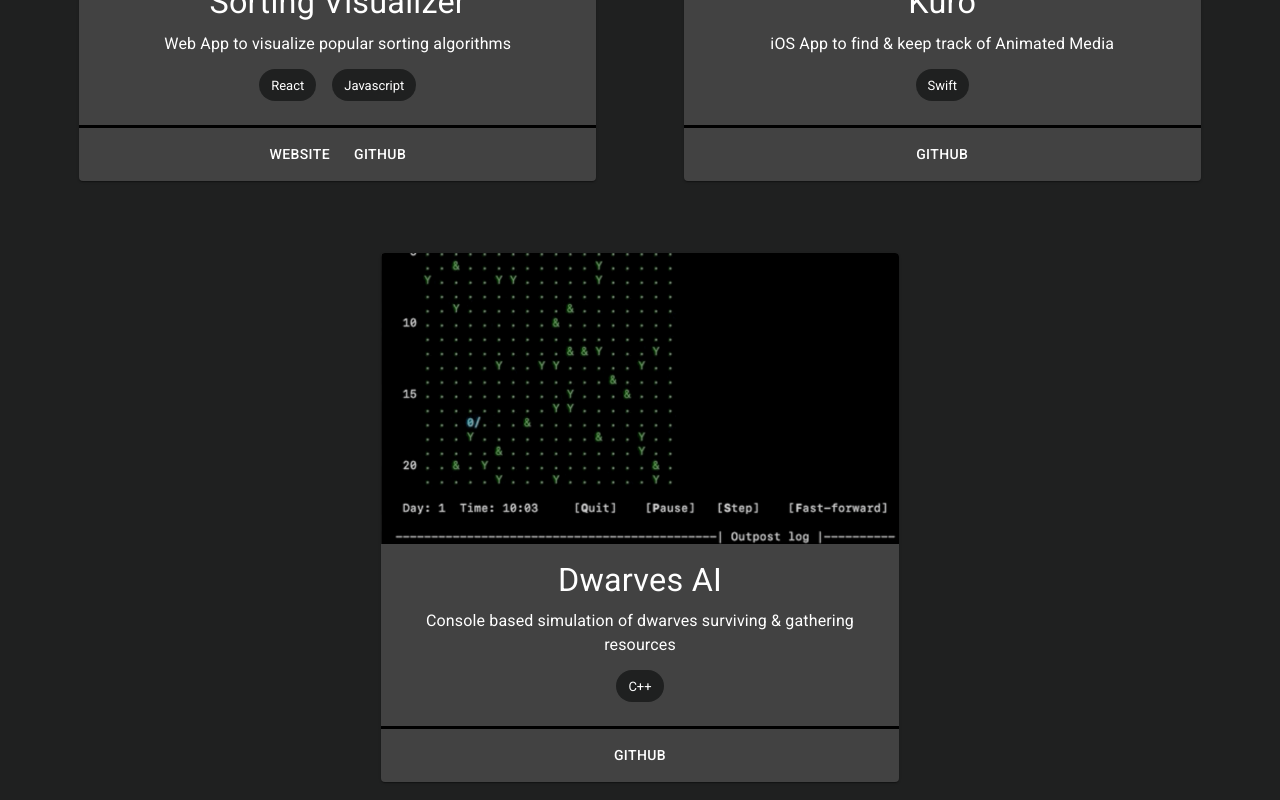
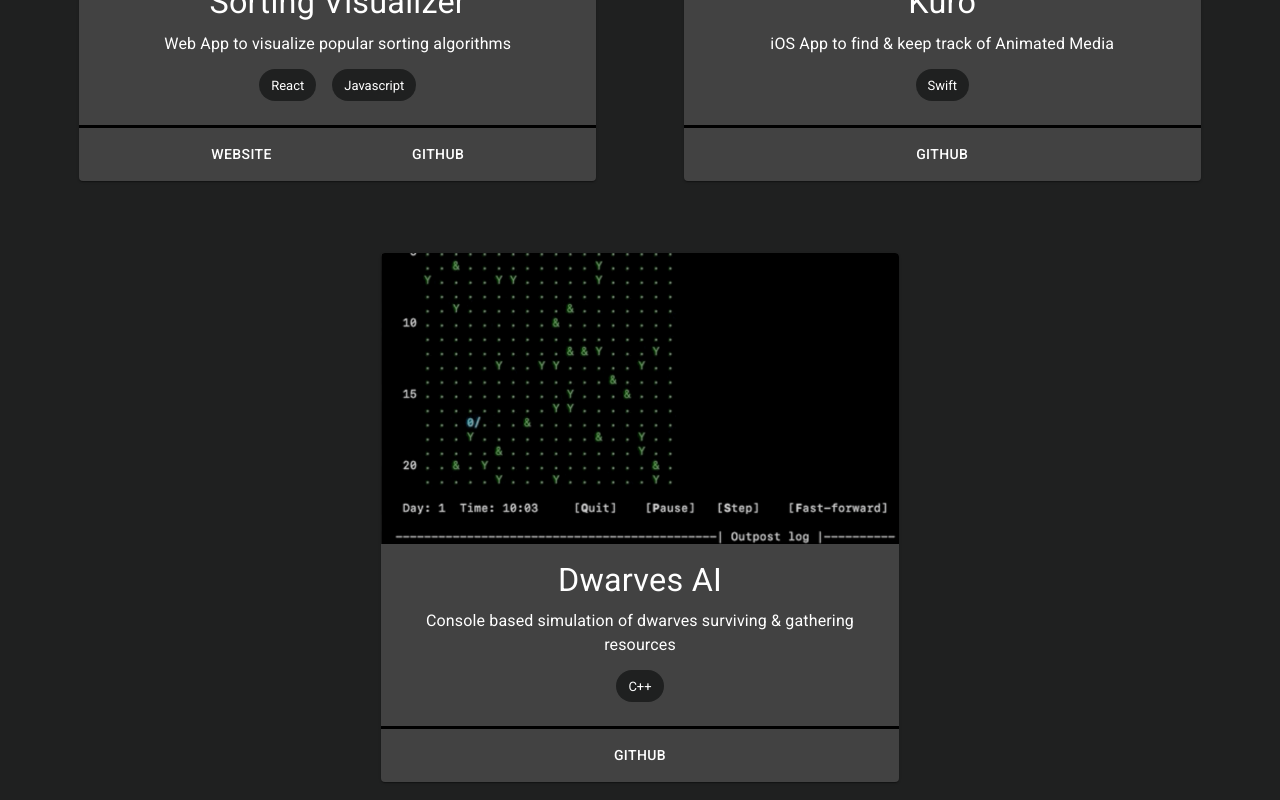
Before and after one commit to TalhaR/talhar.github.io, a React (Create React App) app: page / in a window 1280 px wide. Shown: the part 1940-2740 px from the top of the page. Built offline with nearby package versions, Linux system fonts and the light colour scheme.

Commit message:
adjusted css

```diff
--- a/src/components/ProjectCard.jsx
+++ b/src/components/ProjectCard.jsx
@@ -18,7 +18,7 @@ const useStyles = makeStyles((theme) => ({
     },
     footer: {
         borderTop: '3px solid black',
-        justifyContent: 'center',
+        justifyContent: 'space-evenly',
     }
 }));
 
```
